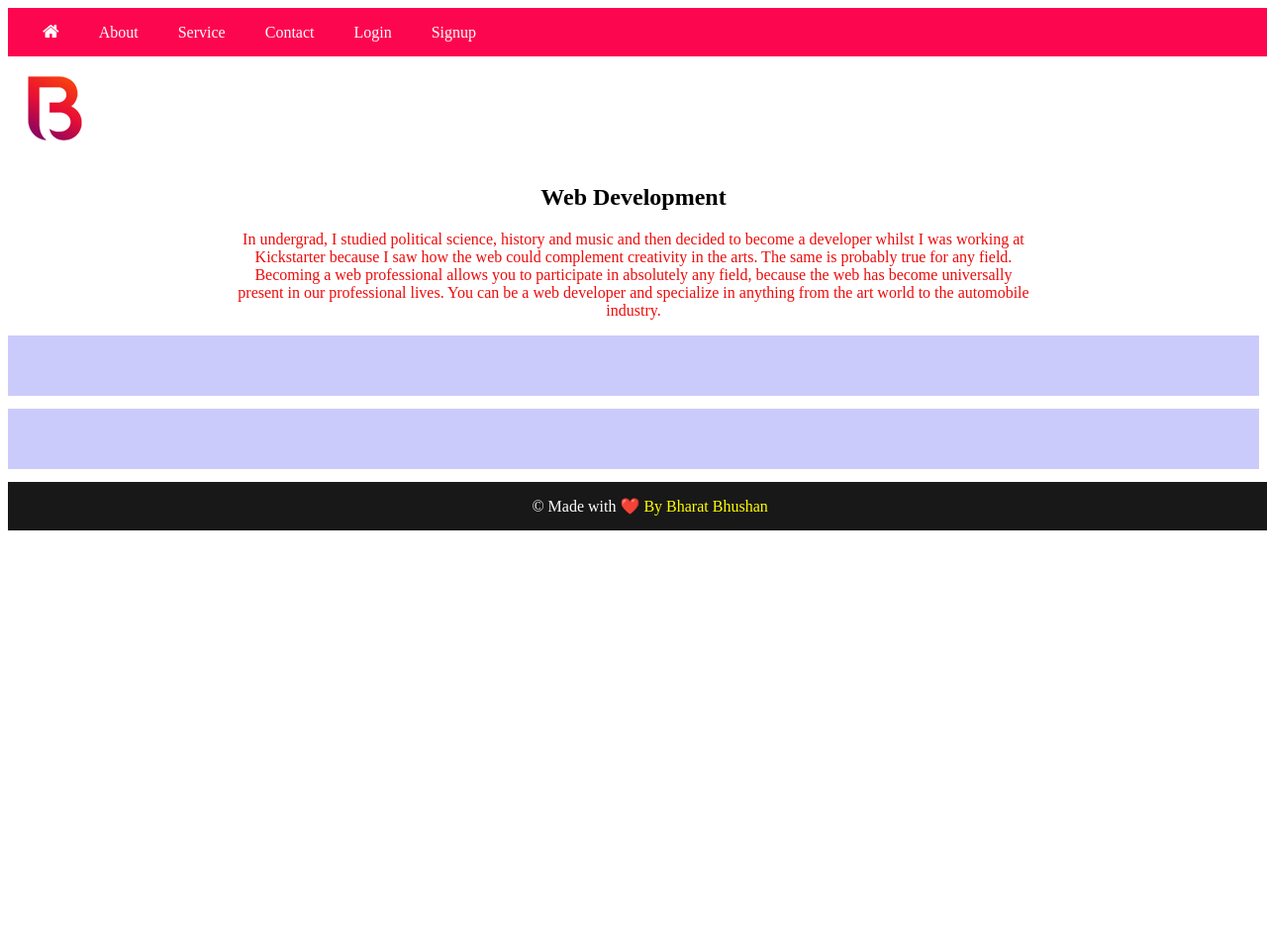
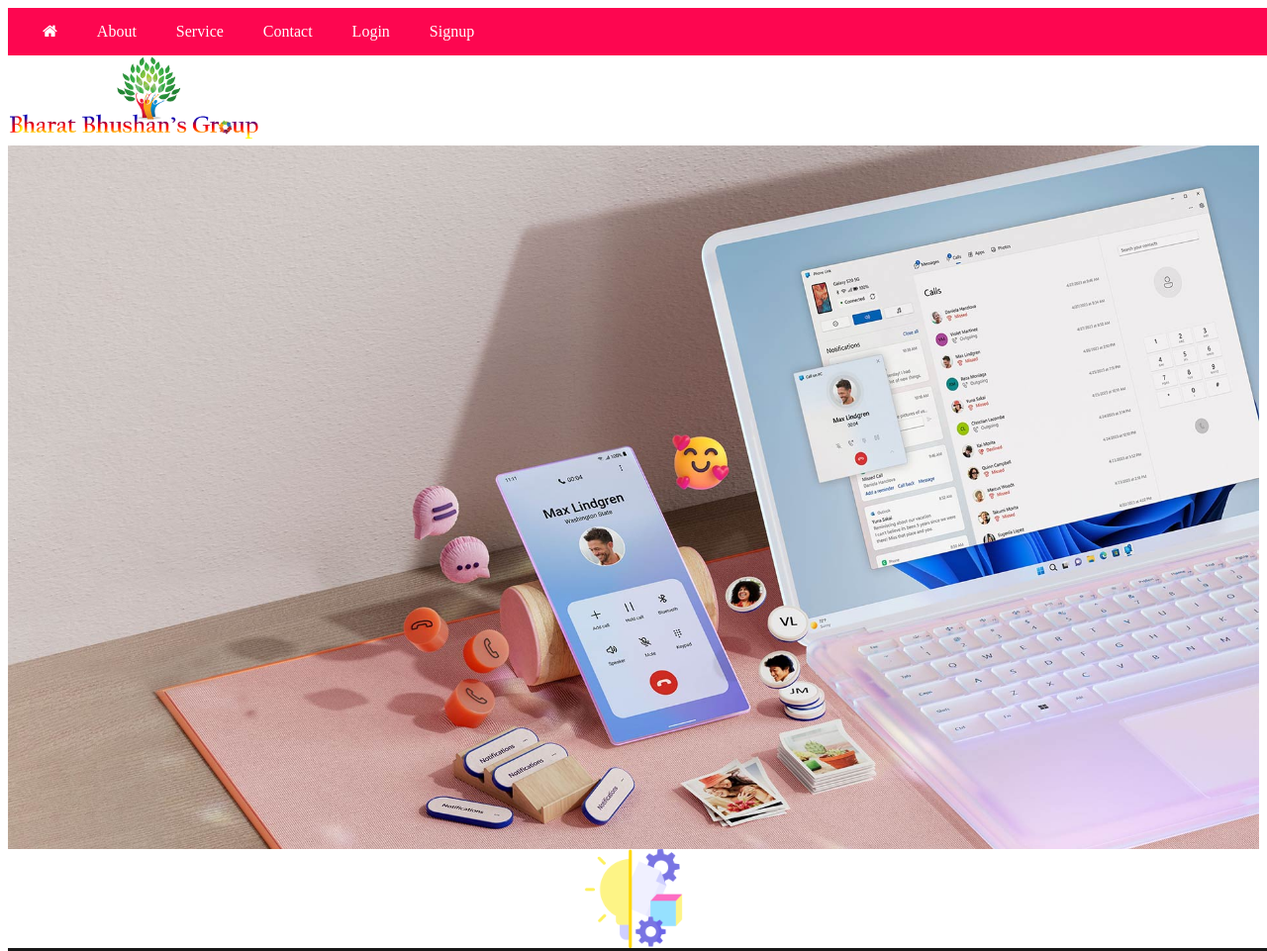
Before and after one commit to thebharatbhushan/welcome, a React app: page / in a window 1280 px wide. Shown: the top 961 px of the page at 99% size. Before the commit the page ends 800 px from the top, so only its background shows below. Built offline with nearby package versions, Linux system fonts and the light colour scheme; no server answers.

Commit message:
Bharat Bhushan Group New Website

```diff
--- a/src/pages/home.css
+++ b/src/pages/home.css
@@ -1,20 +1,21 @@
-.web-logo {
-  padding: 20px;
+body {
+  background-color: #fff;
+}
+.head-logo {
+  height: auto;
+  width: 20%
 }
 
-#home-icon {
-  font-size: 18px;
+.head-img {
+  height: auto;
+  width: 100%;
+  position: relative;
+  display: flex;
 }
 
-.home-content {
-  width: 80%;
-  text-align: center;
+.proj-img {
+  display: block;
+  margin-left: auto;
+  margin-right: auto;
+  width: 100px;
 }
-
-.home-heading {
-  padding: 0
-}
-
-.home-content {
-  margin-left: 10%;
-}
--- a/src/pages/home.js
+++ b/src/pages/home.js
@@ -1,43 +1,17 @@
 import React, { useState, useEffect } from "react";
-import Logo from "../img/logo.png";
+import Logo from "../img/bbgLogo.png";
+import HeaderImg from "../img/headerImage.jpeg";
+import ProjectImg from "../img/idea.png";
 import { Box } from "..";
 import "./home.css";
 let arr = "Bharat Bhushan";
 let Home = () => {
-  const [post, getPost] = useState();
-  const API = "https://mocki.io/v1/e26d83cd-9ca0-4d75-8a92-84b89aa06cfe";
-  const fetchPost = () => {
-    fetch(API)
-      .then((res) => res.json())
-      .then((res) => {
-        console.log(res[0].content);
-        console.log(res);
-        arr = res;
-        getPost(res);
-      });
-  };
-  useEffect(() => {
-    fetchPost();
-  }, []);
-  return (
+  return(
     <>
-      <img className="web-logo" src={Logo} />
-      <div className="home-content">
-        <h2 className="home-heading">Web Development</h2>
-        <p className="home-content">
-          In undergrad, I studied political science, history and music and then
-          decided to become a developer whilst I was working at Kickstarter
-          because I saw how the web could complement creativity in the arts. The
-          same is probably true for any field. Becoming a web professional
-          allows you to participate in absolutely any field, because the web has
-          become universally present in our professional lives. You can be a web
-          developer and specialize in anything from the art world to the
-          automobile industry.
-        </p>
-      </div>
-      <Box post={arr[0].post} content={arr[0].content} />
-      <Box post={arr[1].post} content={arr[1].content} />
+      <img src={Logo} className="head-logo" />
+      <img src={HeaderImg} className="head-img"/ >
+      <img src={ProjectImg} className="proj-img"/ >
     </>
-  );
+    );
 };
 export default Home;
```
Also changed, not shown: src/img/bbgLogo.png (added), src/img/headerImage.jpeg (added), src/img/idea.png (added).
